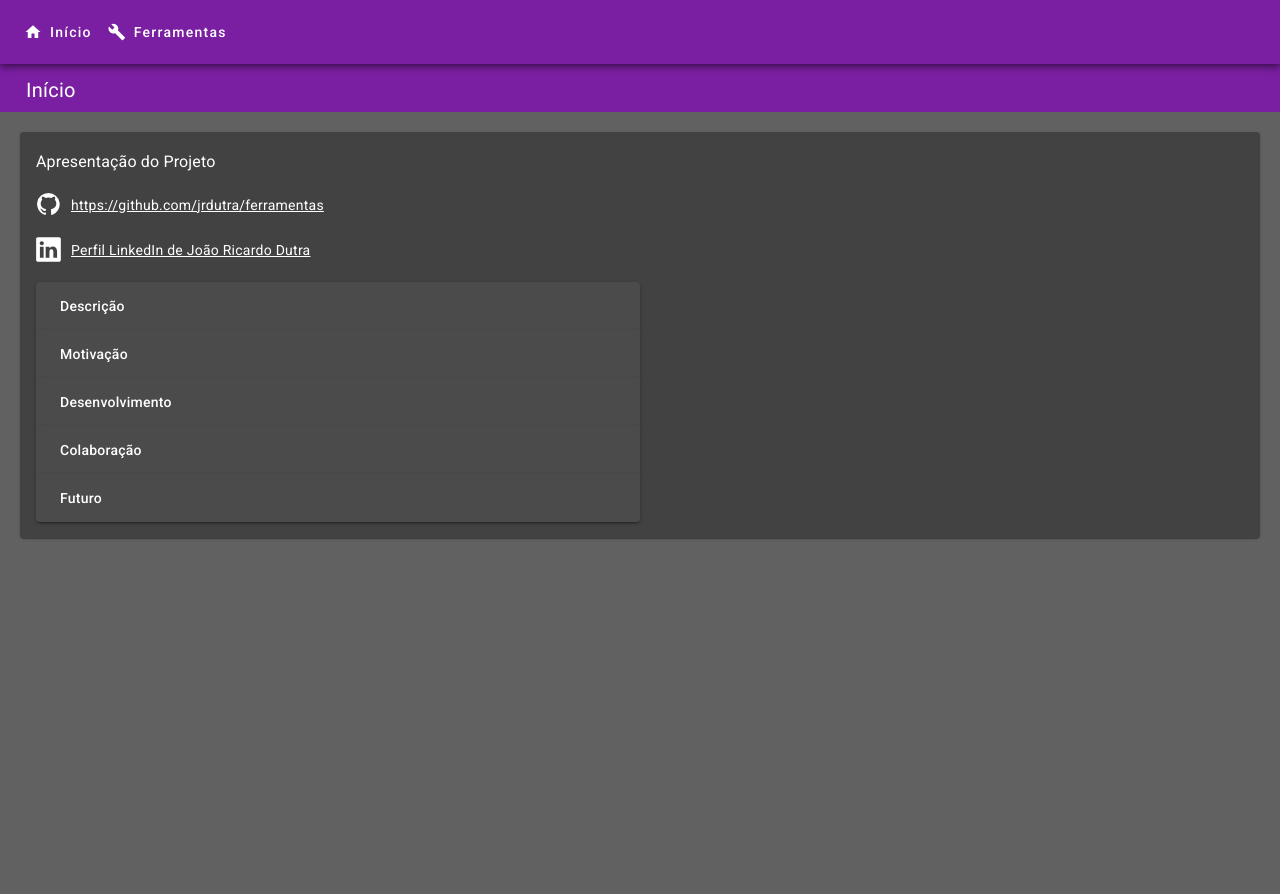
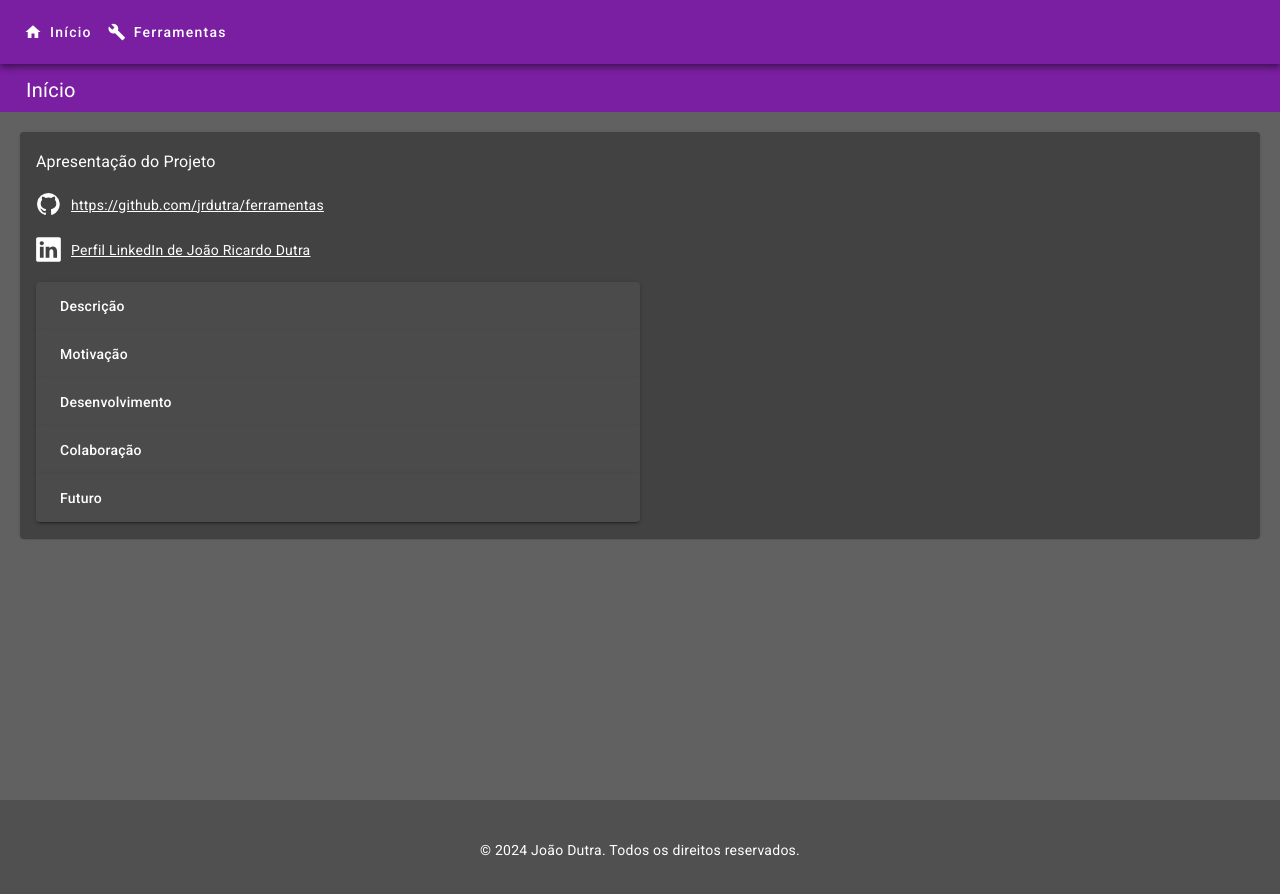
Before and after one commit to jrdutra/ferramentas, an Angular app: page / in a window 1280 px wide. Shown: the top 894 px of the page. Before the commit the page ends 800 px from the top, so only its background shows below. Built offline with nearby package versions, Linux system fonts and the light colour scheme.

Commit message:
Inclusão de rodapé

```diff
--- a/src/app/app.component.css
+++ b/src/app/app.component.css
@@ -3,3 +3,24 @@
     /*colocar texto em cor branca*/
     color: white;
 }
+
+.body-wrapper {
+    display: flex; /* Habilita Flexbox */
+    flex-direction: column; /* Empilha os filhos verticalmente */
+    min-height: 100%; /* Faz este container flex ter pelo menos a altura da tela */
+}
+
+.main-content {
+    flex: 1; /* Faz o conteúdo principal ocupar todo o espaço disponível */
+}
+
+.footer {
+    height: 8em; /* Define a altura do rodapé */
+    background-color: #505050; /* Define a cor de fundo do rodapé para cinza claro */
+    color: rgb(255, 255, 255); /* Define a cor do texto do rodapé */
+    text-align: center; /* Centraliza o texto horizontalmente */
+    line-height: 100px; /* Centraliza o texto verticalmente, deve ser igual à altura */
+    width: 100%; /* Garante que o rodapé se estenda por toda a largura da página */
+    position: relative; /* Pode ser 'absolute' se precisar fixar no fundo, mas 'relative' é o padrão */
+    bottom: 0; /* Alinha o rodapé na parte inferior da página, útil se usar position absolute */
+}
--- a/src/app/app.component.html
+++ b/src/app/app.component.html
@@ -1,4 +1,5 @@
-<div>
+<div class="body-wrapper ">
+  <div class="main-content">
     <app-menu></app-menu>
     <div class="container-card-principal">
       <mat-card>
@@ -8,3 +9,7 @@
       </mat-card>
     </div>
   </div>
+</div>
+<footer class="footer">
+  © 2024 João Dutra. Todos os direitos reservados.
+</footer>
```
Lines whose indentation alone changed are shown as unchanged.
